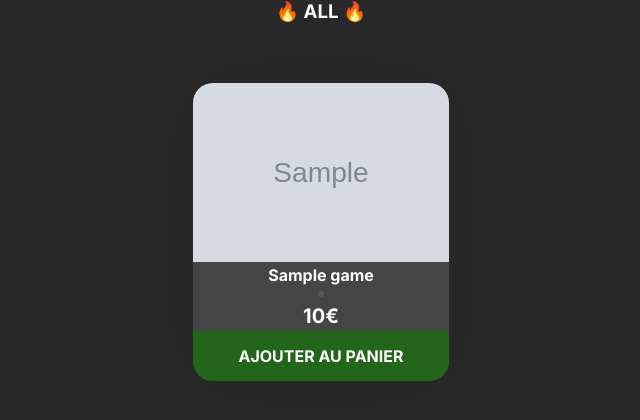
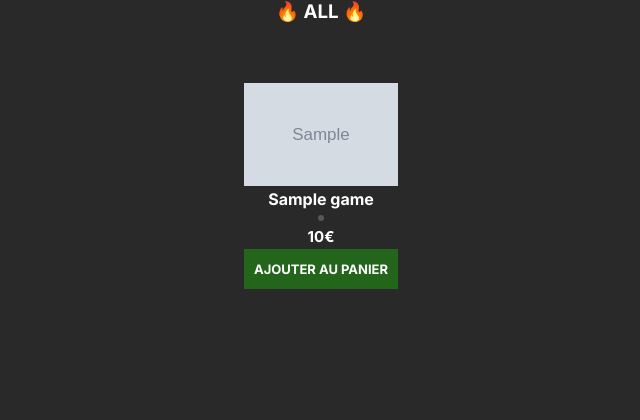
Before and after one commit to Arthur-Le-M/siteVentePHP, a PHP site: page / in a window 1280 px wide. Shown: the part 100-520 px from the top of the page, without its empty margins (319-959 px from the left). Run offline with PHP 8.4, Linux system fonts and the light colour scheme; tables that the repository leaves empty or names only in its code hold one stand-in row (values such as "Sample post"); grey boxes marked "Sample" are stand-in pictures; data that the repository does not hold is empty.

Commit message:
Refonte du front

```diff
--- a/script.js
+++ b/script.js
@@ -1,15 +1,17 @@
-const articles = document.querySelectorAll('.article');
+images = document.querySelectorAll('.articleImg');
+images.forEach(image => {
+    //Quand la souris est dessus
+    image.addEventListener('mousemove', e=>{
+        const percentX = e.offsetX  / image.offsetWidth * 100;
+        const percentY = e.offsetY  / image.offsetHeight * 100;
+        const rotateX = (percentY - 50) / 50 * 20;
+        const rotateY = (percentX - 50) / 50 * 20;
+        console.log(e.offsetY)
+        image.style.transform = `perspective(500px) rotateX(${rotateX}deg) rotateY(${rotateY}deg)`;
+    })
 
-articles.forEach(article => {
-  article.addEventListener('mousemove', e => {
-    const percentX = (e.clientX - article.offsetLeft) / article.offsetWidth * 100;
-    const percentY = (e.clientY - article.offsetTop) / article.offsetHeight * 100;
-    const rotateX = (percentY - 50) / 50 * 10;
-    const rotateY = (percentX - 50) / 50 * 10;
-    article.style.transform = `perspective(500px) rotateX(${rotateX}deg) rotateY(${rotateY}deg)`;
-  });
-
-  article.addEventListener('mouseout', () => {
-    article.style.transform = 'none';
-  });
+    //Quand la souris n'est plus dessus
+    image.addEventListener('mouseout', ()=>{
+        image.style.transform = 'none';
+    })
 });
--- a/style.css
+++ b/style.css
@@ -83,24 +83,21 @@ header{
     margin-bottom: 30px;
     margin-left: 2%;
     margin-right: 2%;
-    background-color: #454545;
-    border-radius: 20px;
-    width: 20%;
+    width: 12%;
     display: flex;
     flex-direction: column;
     align-items: center;
     justify-content: space-between;
-    box-shadow:0px 0px 80px rgba(0, 0, 0, 0.1);
 }
 
-/*test*/
-
-/*test*/
 
 .articleImg{
     width: 100%;
-    height: 60%;
-    border-radius: 20px 20px 0px 0px;
+    height: 50%;
+}
+
+.articleTitre{
+    text-align: center;
 }
 
 .articleListGenre{
@@ -114,6 +111,7 @@ header{
     padding: 3px;
     margin: 3px;
     border-radius: 5px;
+    font-size: 10px
 }
 
 .genrePlay{
@@ -125,7 +123,7 @@ header{
 
 .articlePrix{
     font-weight: bolder;
-    font-size: 20px;
+    font-size: 15px;
 }
 
 .bouton{
@@ -135,11 +133,11 @@ header{
 .articleButtonAjouterPanier{
     background-color: #22651b;
     width: 100%;
-    height: 50px;
+    height: 40px;
     display: flex;
     justify-content: center;
     align-items: center;
-    border-radius: 0px 0px 20px 20px;
+    font-size: 13px
 
 }
 
```
